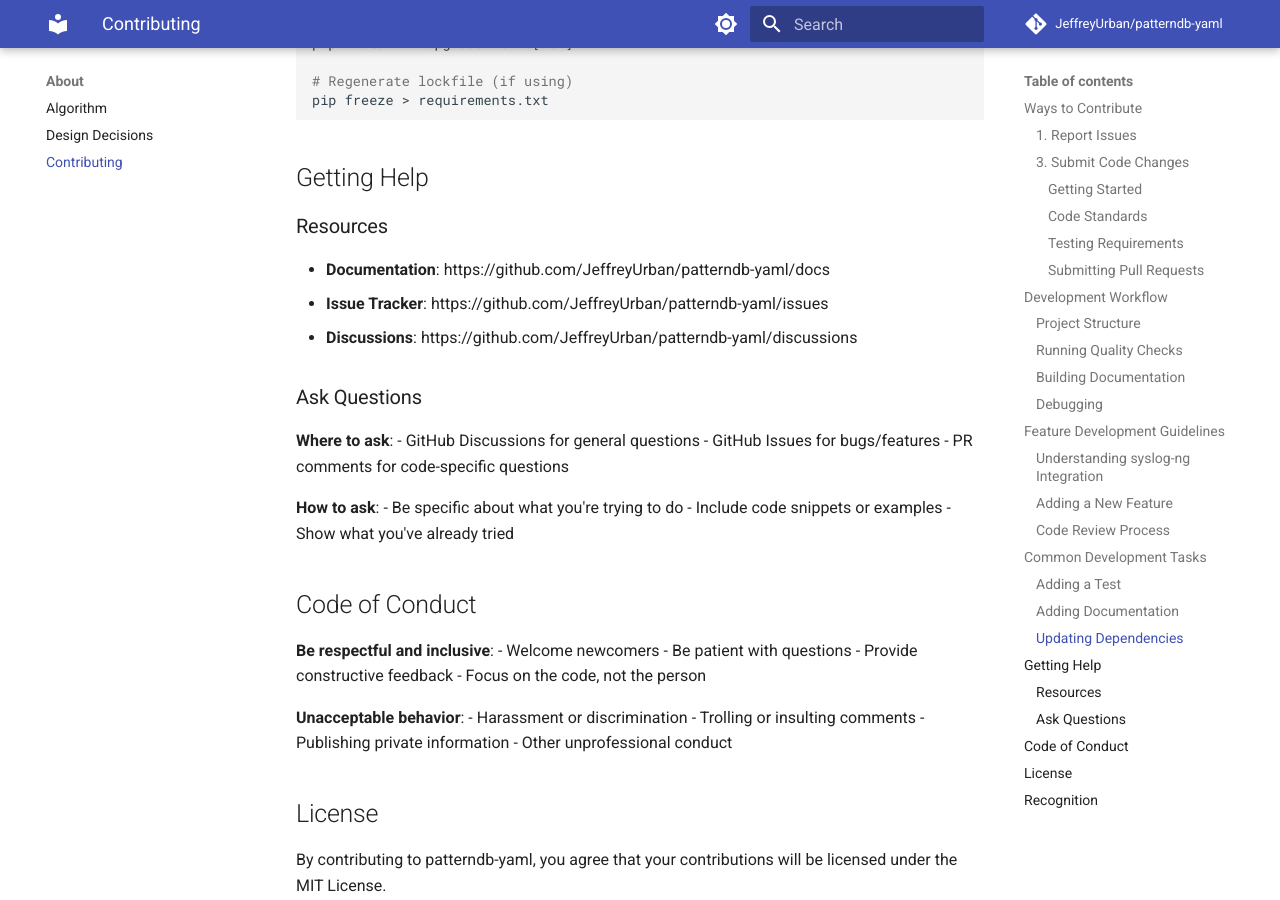
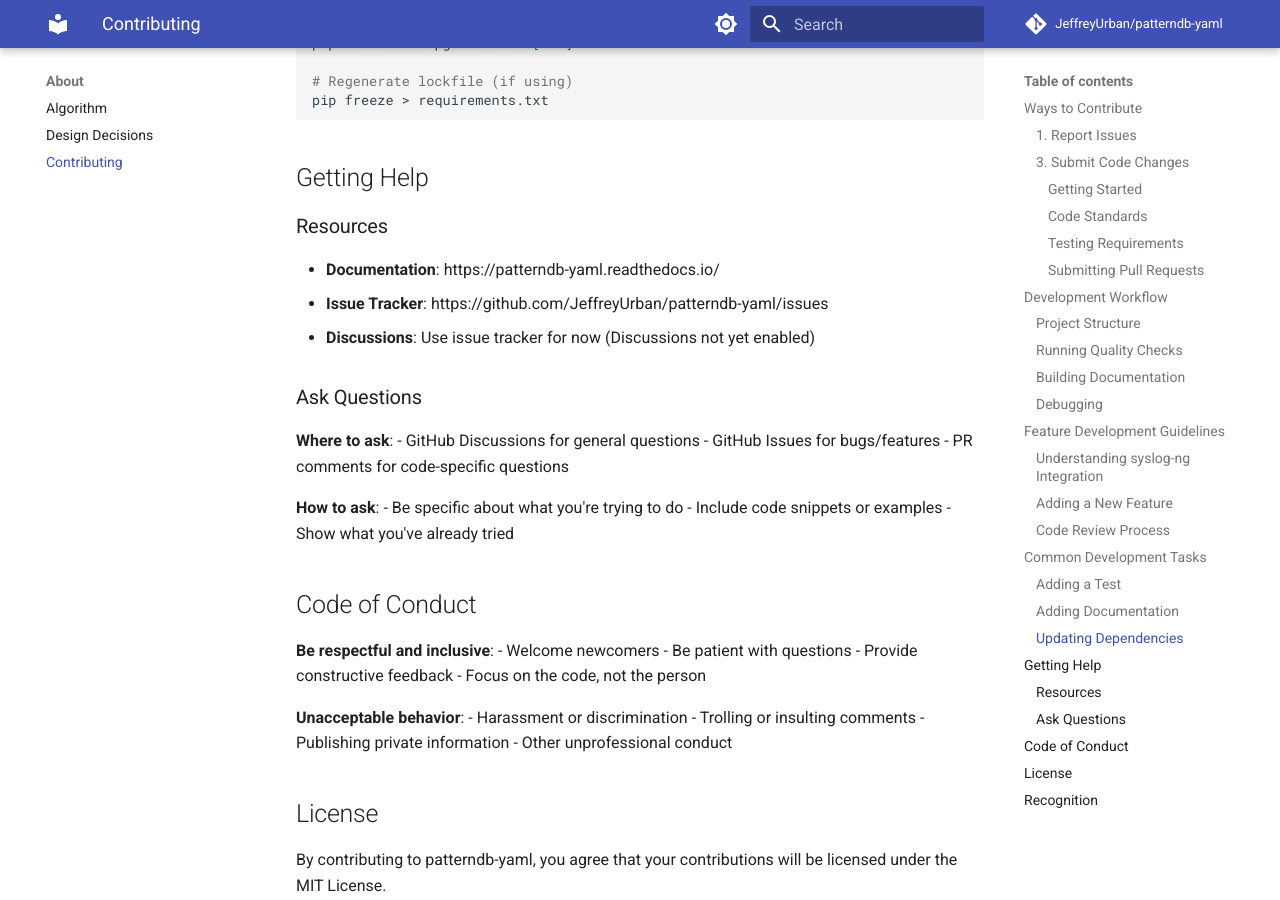
Before and after one commit to JeffreyUrban/patterndb-yaml, an MkDocs documentation site: the page built from docs/about/contributing.md, in a window 1280 px wide and 900 px high, scrolled down 10021 px. Built offline with MkDocs 1.6.1 and Material for MkDocs 9.7.7, drawn with Linux system fonts in a browser that asks for light colours; comment, search, counter and statistics services are not loaded.

Commit message:
Fix broken documentation links
- Fix CHANGELOG.md version tag links to point to valid URLs
- Update syslog-ng documentation URLs (fix path and remove .html extensions)
- Fix contributing.md documentation and discussions links
- Remove oracle testing and planning documentation references

🤖 Generated with [Claude Code](https://claude.com/claude-code)

Co-Authored-By: Claude <noreply@anthropic.com>

```diff
--- a/docs/about/contributing.md
+++ b/docs/about/contributing.md
@@ -499,9 +499,9 @@ pip freeze > requirements.txt
 
 ### Resources
 
-- **Documentation**: https://github.com/JeffreyUrban/patterndb-yaml/docs
+- **Documentation**: https://patterndb-yaml.readthedocs.io/
 - **Issue Tracker**: https://github.com/JeffreyUrban/patterndb-yaml/issues
-- **Discussions**: https://github.com/JeffreyUrban/patterndb-yaml/discussions
+- **Discussions**: Use issue tracker for now (Discussions not yet enabled)
 
 ### Ask Questions
 
```
Also changed, not shown: CHANGELOG.md (+2 -2 lines), CLAUDE.md (+0 -4 lines), dev-docs/README.md (+0 -5 lines), docs/about/algorithm.md (+1 -1 lines), docs/guides/performance.md (+1 -1 lines).
